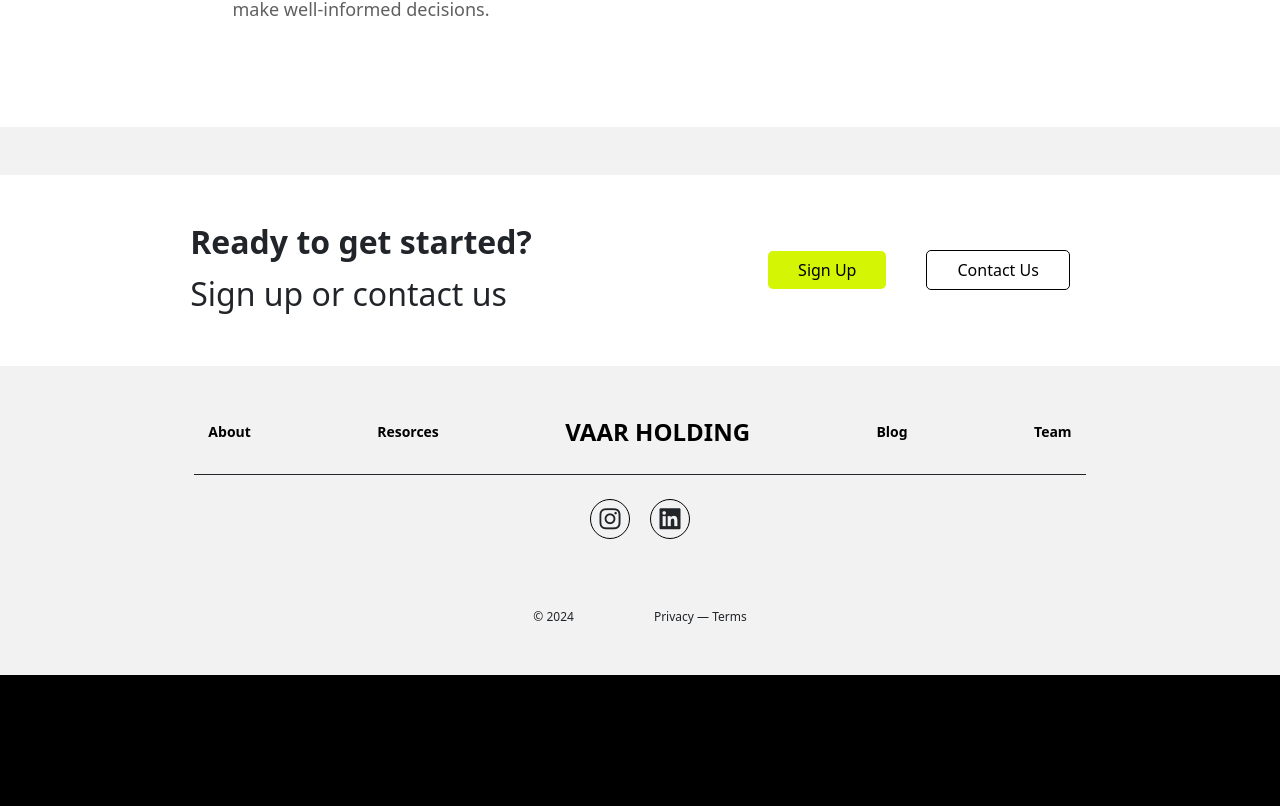
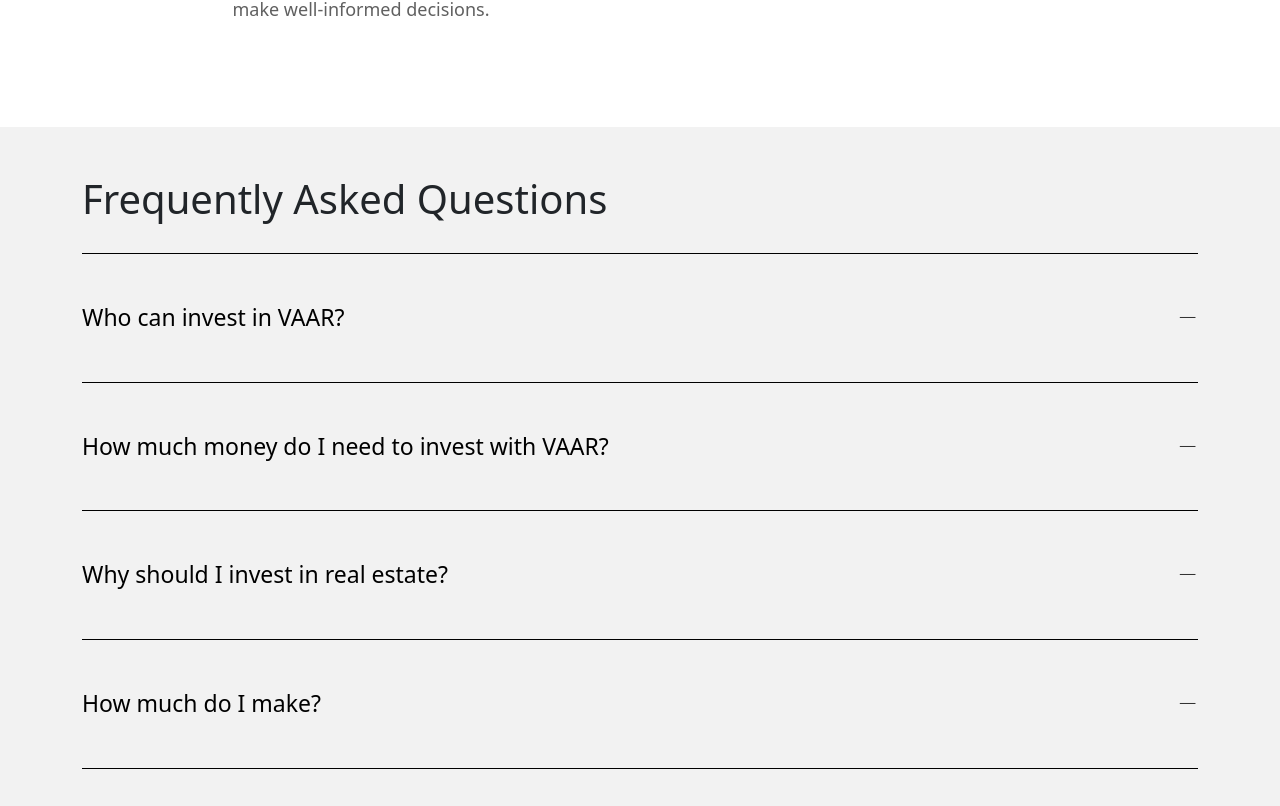
Before and after one commit to webtesting22/vaar, a React (Vite) app: page /AboutUs in a window 1280 px wide. Shown: the part 1574-2380 px from the top of the page. Before the commit the page ends 2249 px from the top, so only its background shows below. Built offline with nearby package versions, Linux system fonts and the light colour scheme.

Commit message:
accordion added about page

```diff
--- a/src/Components/AboutUs/About.css
+++ b/src/Components/AboutUs/About.css
@@ -12,7 +12,8 @@
     text-align: center;
 
 }
-@media (min-width:900px) and (max-width:3000px){
+
+@media (min-width:900px) and (max-width:3000px) {
     .top-about-section {
         height: 70vh;
         width: 100%;
@@ -76,11 +77,109 @@
     font-size: 18px;
     color: #606060;
 }
-.about-card{
+
+.about-card {
     padding: 40px;
 }
-@media (max-width:1000px){
-    .about-card{
+
+@media (max-width:1000px) {
+    .about-card {
         padding: 0px;
     }
 }
+
+/* Closed accordion icon */
+.accordion-button::after {
+    flex-shrink: 0;
+    width: var(--bs-accordion-btn-icon-width);
+    height: var(--bs-accordion-btn-icon-width);
+    margin-left: auto;
+    content: "";
+    background-repeat: no-repeat;
+    background-size: contain;
+    transition: var(--bs-accordion-btn-icon-transition);
+}
+
+/* Open accordion icon */
+.accordion-button:not(.collapsed)::after {
+    background-image: url("../pictures/About-icons/close.png");
+    /* Add styles for the open icon as needed */
+}
+
+/* Closed accordion icon */
+.accordion-button.collapsed::after {
+    background-image: url("../pictures/About-icons/remove.png");
+    /* background-size: 30px; */
+    /* Add styles for the closed icon as needed */
+}
+
+.accordion-button:not(.collapsed) {
+    background-color: transparent;
+}
+
+.accordion-button:focus {
+    z-index: 3;
+    outline: 0;
+    box-shadow: none;
+}
+
+.accordion-body {
+    /* background-color: #F2F2F2; */
+    border: none;
+    padding: 0px;
+    font-size: 18px;
+    padding: 20px 0px;
+    color: #333333;
+}
+
+.accordion-header {
+    background-color: #F2F2F2;
+    border: none;
+}
+
+.accordion {
+    --bs-accordion-border-color: none;
+}
+
+.accordion-item:last-of-type>.accordion-header .accordion-button.collapsed,
+.accordion-item:first-of-type>.accordion-header .accordion-button.collapsed {
+    background-color: transparent;
+}
+
+.accordion-item:last-of-type>.accordion-header .accordion-button,
+.accordion-item:first-of-type>.accordion-header .accordion-button {
+    padding: 0px;
+}
+
+.accordion-button {
+    position: relative;
+    display: flex;
+    align-items: center;
+    width: 100%;
+    padding: 0px;
+    font-size: 23px;
+    color: black;
+    text-align: left;
+    background-color: transparent;
+    border: 0;
+    border-radius: 0;
+    overflow-anchor: none;
+    transition: var(--bs-accordion-transition);
+}
+
+.accordion .accordion-item {
+    padding: 50px 0px;
+    border-bottom: 1px solid black;
+    background-color: transparent;
+    border-radius: 0px;
+}
+.accordion-item:first-of-type{
+    border-top: 1px solid black;
+}
+#accordion h1{
+    margin-bottom: 30px;
+    font-size: 40px;
+}
+.accordion-button:not(.collapsed){
+    color: black;
+}
--- a/src/Components/AboutUs/AboutUs.jsx
+++ b/src/Components/AboutUs/AboutUs.jsx
@@ -2,7 +2,30 @@ import React from 'react';
 import "./About.css"
 import AboutCard from './AboutCardData';
 import { Container, Row, Col } from 'react-bootstrap';
+import Accordion from 'react-bootstrap/Accordion';
 function AboutUs() {
+    const accordionData = [
+        {
+            id: 1,
+            title: 'Who can invest in VAAR?',
+            content: 'VAAR was built for anybody that wants to participate in the wealth creation by investing in income-generating real estate. VARR makes investment in real estate accessible to all investors - both retail and accredited.',
+        },
+        {
+            id: 2,
+            title: 'How much money do I need to invest with VAAR?',
+            content: 'second accordion item content goes here.',
+        },
+        {
+            id: 3,
+            title: 'Why should I invest in real estate?',
+            content: 'Third accordion item content goes here.',
+        },
+        {
+            id: 4,
+            title: 'How much do I make?',
+            content: 'Fourth accordion item content goes here.',
+        },
+    ];
     return (
         <>
 
@@ -48,7 +71,21 @@ function AboutUs() {
                     </div>
 
                 </section>
+                <section>
+                    <div className='container'>
 
+                        <Accordion defaultActiveKey="0" id='accordion'>
+                            <h1>Frequently Asked Questions</h1>
+                            {accordionData.map(item => (
+                                <Accordion.Item key={item.id} eventKey={item.id.toString()}>
+                                    <Accordion.Header>{item.title}</Accordion.Header>
+                                    <Accordion.Body>{item.content}</Accordion.Body>
+                                </Accordion.Item>
+                            ))}
+                        </Accordion>
+
+                    </div>
+                </section>
             </section>
 
         </>
```
Also changed, not shown: src/Components/pictures/About-icons/close.png (added), src/Components/pictures/About-icons/remove.png (added).
